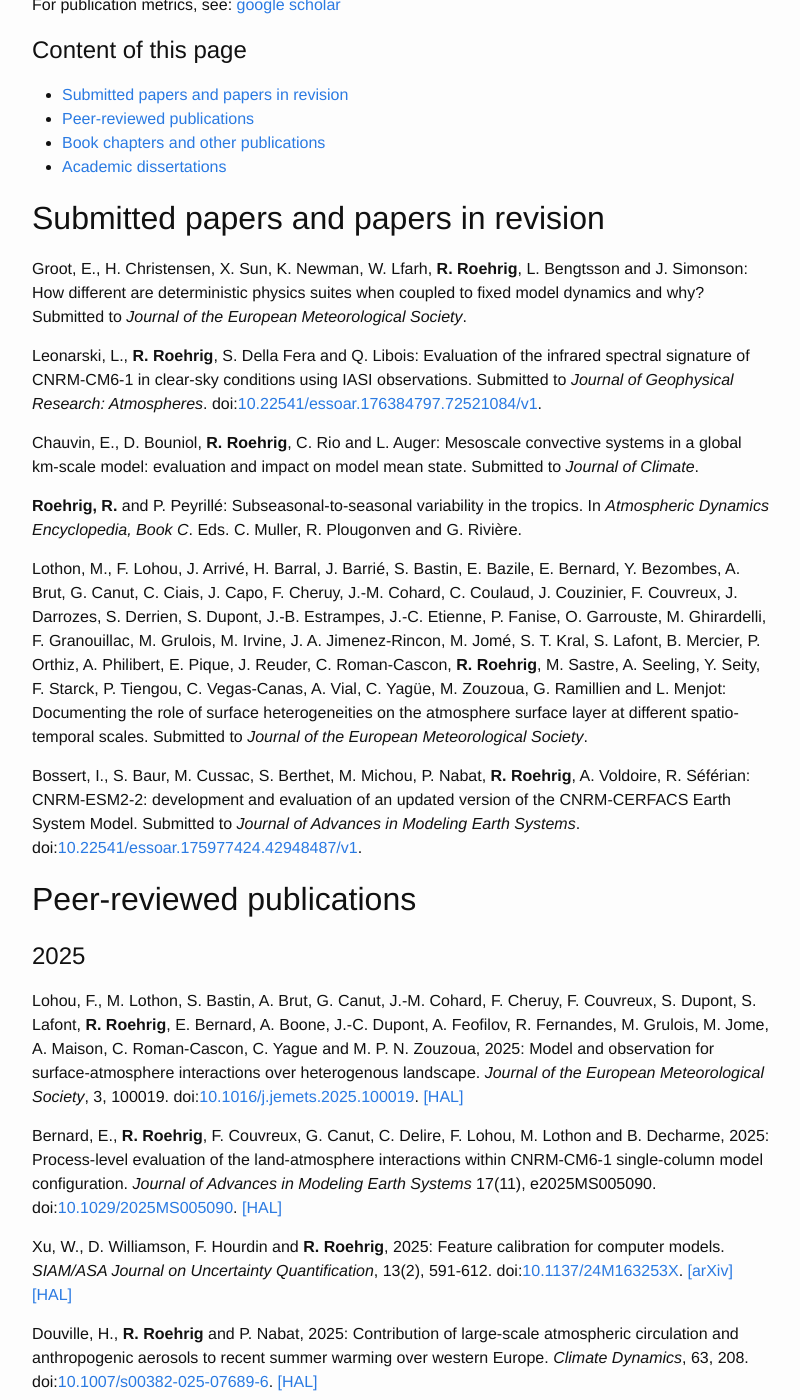
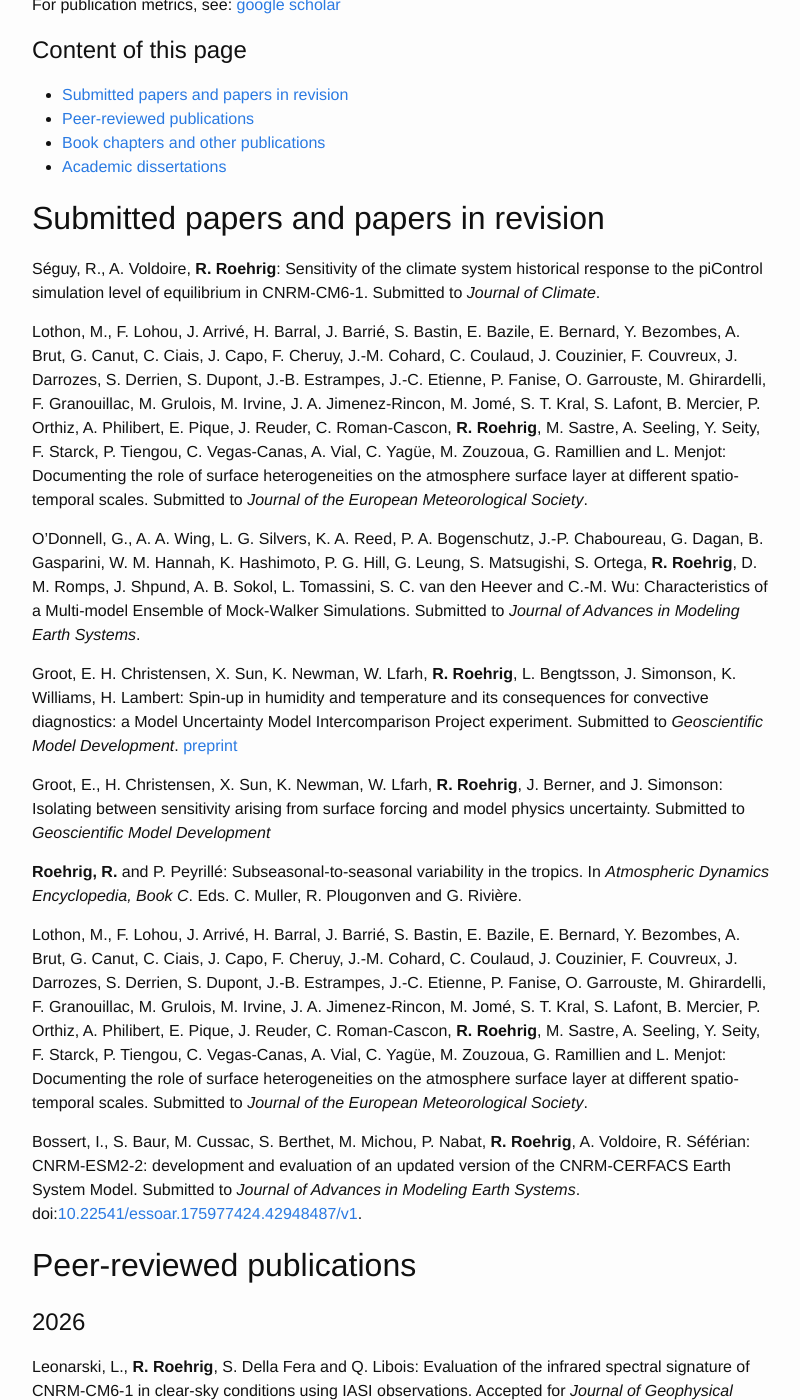
Before and after one commit to romainroehrig/romainroehrig.github.io, a Jekyll site: the page built from publications.md, in a window 1280 px wide and 1400 px high, scrolled down 250 px. Shown: the whole window, without its empty margins (238-1038 px from the left). Built offline with Jekyll 4.4.1, drawn with Linux system fonts in a browser that asks for light colours; some of the changed text lies outside the part shown.

Commit message:
Update publications and communications

```diff
--- a/publications.md
+++ b/publications.md
@@ -29,11 +29,15 @@ Pdf reprints of my papers are available [here](https://cloud.univ-grenoble-alpes
 ## Submitted papers and papers in revision
 <!--XX. Submitted to the *YY*, preprint on ??(https://arxiv.org/abs/).-->
 
-Groot, E., H. Christensen, X. Sun, K. Newman, W. Lfarh, **R. Roehrig**, L. Bengtsson and J. Simonson: How different are deterministic physics suites when coupled to fixed model dynamics and why? Submitted to *Journal of the European Meteorological Society*.
+Séguy, R., A. Voldoire, **R. Roehrig**: Sensitivity of the climate system historical response to the piControl simulation level of equilibrium in CNRM-CM6-1. Submitted to *Journal of Climate*.
 
-Leonarski, L., **R. Roehrig**, S. Della Fera and Q. Libois: Evaluation of the infrared spectral signature of CNRM-CM6-1 in clear-sky conditions using IASI observations. Submitted to *Journal of Geophysical Research: Atmospheres*. doi:[10.22541/essoar.176384797.72521084/v1](https://doi.org/10.22541/essoar.176384797.72521084/v1).
+Lothon, M., F. Lohou, J. Arrivé, H. Barral, J. Barrié, S. Bastin, E. Bazile, E. Bernard, Y. Bezombes, A. Brut, G. Canut, C. Ciais, J. Capo, F. Cheruy, J.-M. Cohard, C. Coulaud, J. Couzinier, F. Couvreux, J. Darrozes, S. Derrien, S. Dupont, J.-B. Estrampes, J.-C. Etienne, P. Fanise, O. Garrouste, M. Ghirardelli, F. Granouillac, M. Grulois, M. Irvine, J. A. Jimenez-Rincon, M. Jomé, S. T. Kral, S. Lafont, B. Mercier, P. Orthiz, A. Philibert, E. Pique, J. Reuder, C. Roman-Cascon, **R. Roehrig**, M. Sastre, A. Seeling, Y. Seity, F. Starck, P. Tiengou, C. Vegas-Canas, A. Vial, C. Yagüe, M. Zouzoua, G. Ramillien and L. Menjot: Documenting the role of surface heterogeneities on the atmosphere surface layer at different spatio-temporal scales. Submitted to *Journal of the European Meteorological Society*.
 
-Chauvin, E., D. Bouniol, **R. Roehrig**, C. Rio and L. Auger: Mesoscale convective systems in a global km-scale model: evaluation and impact on model mean state. Submitted to *Journal of Climate*.
+O'Donnell, G., A. A. Wing, L. G. Silvers, K. A. Reed, P. A. Bogenschutz, J.-P. Chaboureau, G. Dagan, B. Gasparini, W. M. Hannah, K. Hashimoto, P. G. Hill, G. Leung, S. Matsugishi, S. Ortega, **R. Roehrig**, D. M. Romps, J. Shpund, A. B. Sokol, L. Tomassini, S. C. van den Heever and C.-M. Wu: Characteristics of a Multi-model Ensemble of Mock-Walker Simulations. Submitted to *Journal of Advances in Modeling Earth Systems*.
+
+Groot, E. H. Christensen, X. Sun, K. Newman, W. Lfarh, **R. Roehrig**, L. Bengtsson, J. Simonson, K. Williams, H. Lambert: Spin-up in humidity and temperature and its consequences for convective diagnostics: a Model Uncertainty Model Intercomparison Project experiment. Submitted to *Geoscientific Model Development*. [preprint](https://egusphere.copernicus.org/preprints/2026/egusphere-2026-1445/)
+
+Groot, E., H. Christensen, X. Sun, K. Newman, W. Lfarh, **R. Roehrig**, J. Berner, and J. Simonson: Isolating between sensitivity arising from surface forcing and model physics uncertainty. Submitted to *Geoscientific Model Development*
 
 **Roehrig, R.** and P. Peyrillé: Subseasonal-to-seasonal variability in the tropics. In *Atmospheric Dynamics Encyclopedia, Book C*. Eds. C. Muller, R. Plougonven and G. Rivière.
 
@@ -43,6 +47,15 @@ Bossert, I., S. Baur, M. Cussac, S. Berthet, M. Michou, P. Nabat, **R. Roehrig**
 
 ## Peer-reviewed publications
 <!--XX (2024). YY. *ZZ*. doi:[doi](https://doi.org/). [[HAL]]() -->
+
+<!-- 2026 -->
+# 2026
+
+Leonarski, L., **R. Roehrig**, S. Della Fera and Q. Libois: Evaluation of the infrared spectral signature of CNRM-CM6-1 in clear-sky conditions using IASI observations. Accepted for *Journal of Geophysical Research: Atmospheres*. [preprint]()
+
+Chauvin, E., D. Bouniol, **R. Roehrig**, C. Rio and L. Auger, 2026: Mesoscale convective systems in a global km-scale model: evaluation and impact on model mean state. Accepted for *Journal of Climate*.
+
+Groot, E., H. Christensen, X. Sun, K. Newman, W. Lfarh, **R. Roehrig**, L. Bengtsson and J. Simonson, 2026: How different are deterministic physics suites when coupled to fixed model dynamics and why? *Journal of the European Meteorological Society*, **5**, 100041. doi: [10.1016/j.jemets.2026.100041](https://doi.org/10.1016/j.jemets.2026.100041)
 
 <!-- 2025 -->
 # 2025
```
Also changed, not shown: communications.md (+9 -1 lines).
